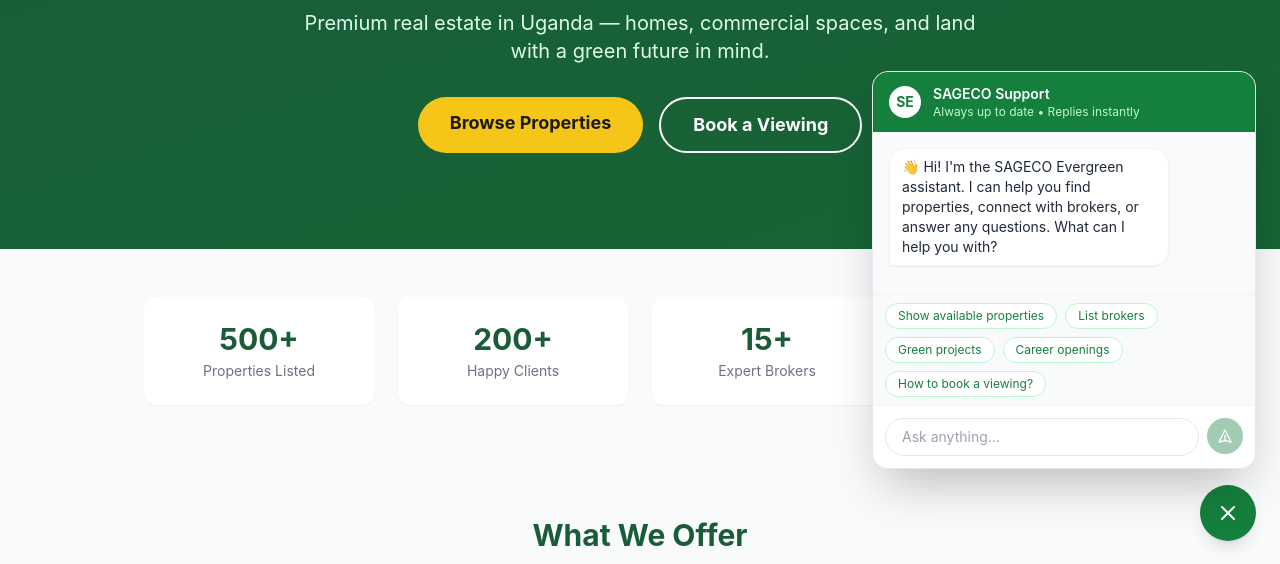
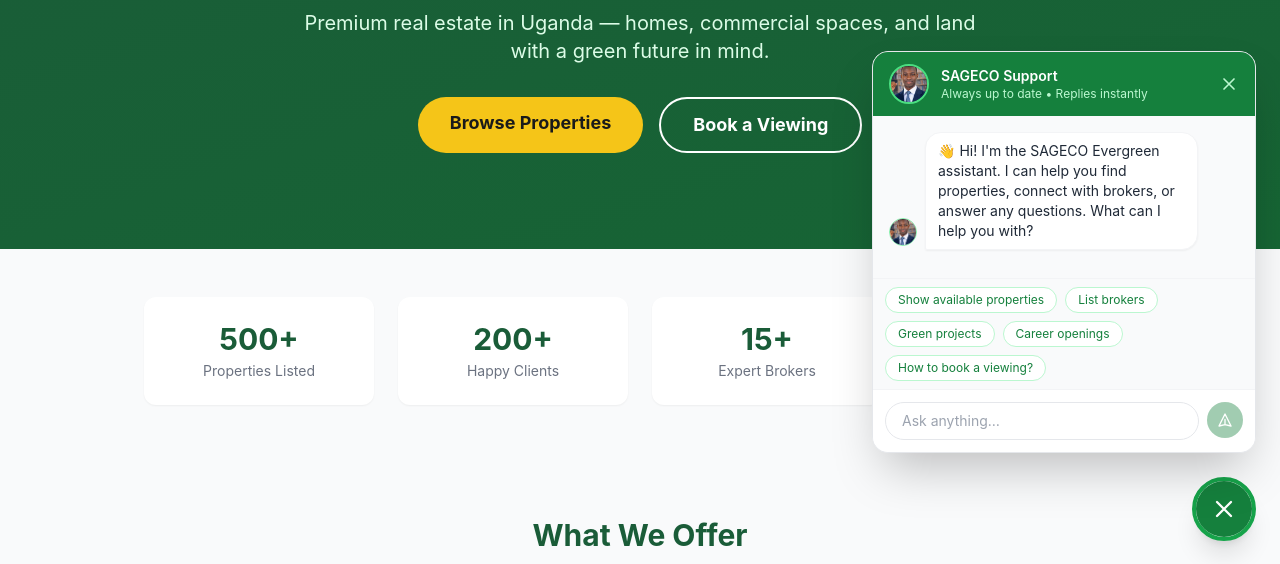
Before and after one commit to asiimwe3/sageco-evergreen, a Next.js app: page / in a window 1280 px wide. Both pictures are taken after a click on the button "Chat with us". Shown: the part 235-799 px from the top of the page. Built offline with nearby package versions, Linux system fonts and the light colour scheme; no server answers.

Commit message:
Use custom avatar photo as chatbot icon

```diff
--- a/components/ChatBot.jsx
+++ b/components/ChatBot.jsx
@@ -1,4 +1,5 @@
 import { useState, useRef, useEffect } from "react";
+import Image from "next/image";
 
 const QUICK_REPLIES = [
   "Show available properties",
@@ -7,6 +8,8 @@
   "Career openings",
   "How to book a viewing?",
 ];
+
+const AVATAR = "/chatbot-avatar.jpg";
 
 export default function ChatBot() {
   const [open, setOpen] = useState(false);
@@ -60,43 +63,69 @@
 
   return (
     <>
-      {/* Floating button */}
+      {/* Floating button — uses avatar photo */}
       <button
         onClick={() => setOpen((v) => !v)}
-        className="fixed bottom-6 right-6 z-50 w-14 h-14 bg-green-700 hover:bg-green-800 text-white rounded-full shadow-lg flex items-center justify-center transition-all"
+        className="fixed bottom-6 right-6 z-50 w-16 h-16 rounded-full shadow-xl border-4 border-green-600 overflow-hidden hover:scale-105 transition-transform"
         aria-label="Chat with us"
       >
         {open ? (
-          <svg xmlns="http://www.w3.org/2000/svg" className="w-6 h-6" fill="none" viewBox="0 0 24 24" stroke="currentColor">
-            <path strokeLinecap="round" strokeLinejoin="round" strokeWidth={2} d="M6 18L18 6M6 6l12 12" />
-          </svg>
+          <div className="w-full h-full bg-green-700 flex items-center justify-center">
+            <svg xmlns="http://www.w3.org/2000/svg" className="w-7 h-7 text-white" fill="none" viewBox="0 0 24 24" stroke="currentColor">
+              <path strokeLinecap="round" strokeLinejoin="round" strokeWidth={2} d="M6 18L18 6M6 6l12 12" />
+            </svg>
+          </div>
         ) : (
-          <svg xmlns="http://www.w3.org/2000/svg" className="w-6 h-6" fill="none" viewBox="0 0 24 24" stroke="currentColor">
-            <path strokeLinecap="round" strokeLinejoin="round" strokeWidth={2} d="M8 10h.01M12 10h.01M16 10h.01M9 16H5a2 2 0 01-2-2V6a2 2 0 012-2h14a2 2 0 012 2v8a2 2 0 01-2 2h-5l-5 5v-5z" />
-          </svg>
+          <Image
+            src={AVATAR}
+            alt="SAGECO Chat Assistant"
+            width={64}
+            height={64}
+            className="object-cover w-full h-full"
+          />
         )}
       </button>
 
       {/* Chat window */}
       {open && (
-        <div className="fixed bottom-24 right-6 z-50 w-80 sm:w-96 bg-white rounded-2xl shadow-2xl flex flex-col overflow-hidden border border-gray-200" style={{ maxHeight: "70vh" }}>
+        <div className="fixed bottom-28 right-6 z-50 w-80 sm:w-96 bg-white rounded-2xl shadow-2xl flex flex-col overflow-hidden border border-gray-200" style={{ maxHeight: "70vh" }}>
           {/* Header */}
           <div className="bg-green-700 text-white px-4 py-3 flex items-center gap-3">
-            <div className="w-8 h-8 bg-white rounded-full flex items-center justify-center">
-              <span className="text-green-700 font-bold text-sm">SE</span>
+            <div className="w-10 h-10 rounded-full overflow-hidden border-2 border-green-400 shrink-0">
+              <Image
+                src={AVATAR}
+                alt="SAGECO Assistant"
+                width={40}
+                height={40}
+                className="object-cover w-full h-full"
+              />
             </div>
             <div>
               <p className="font-semibold text-sm">SAGECO Support</p>
               <p className="text-xs text-green-200">Always up to date • Replies instantly</p>
             </div>
+            <button
+              onClick={() => setOpen(false)}
+              className="ml-auto text-green-200 hover:text-white transition"
+              aria-label="Close chat"
+            >
+              <svg xmlns="http://www.w3.org/2000/svg" className="w-5 h-5" fill="none" viewBox="0 0 24 24" stroke="currentColor">
+                <path strokeLinecap="round" strokeLinejoin="round" strokeWidth={2} d="M6 18L18 6M6 6l12 12" />
+              </svg>
+            </button>
           </div>
 
           {/* Messages */}
           <div className="flex-1 overflow-y-auto p-4 space-y-3 bg-gray-50">
             {messages.map((m, i) => (
-              <div key={i} className={`flex ${m.role === "user" ? "justify-end" : "justify-start"}`}>
+              <div key={i} className={`flex items-end gap-2 ${m.role === "user" ? "justify-end" : "justify-start"}`}>
+                {m.role === "assistant" && (
+                  <div className="w-7 h-7 rounded-full overflow-hidden border border-green-300 shrink-0 mb-1">
+                    <Image src={AVATAR} alt="Bot" width={28} height={28} className="object-cover w-full h-full" />
+                  </div>
+                )}
                 <div
-                  className={`max-w-[80%] px-3 py-2 rounded-2xl text-sm whitespace-pre-wrap ${
+                  className={`max-w-[78%] px-3 py-2 rounded-2xl text-sm whitespace-pre-wrap ${
                     m.role === "user"
                       ? "bg-green-700 text-white rounded-br-sm"
                       : "bg-white text-gray-800 shadow-sm border border-gray-100 rounded-bl-sm"
@@ -107,7 +136,10 @@
               </div>
             ))}
             {loading && (
-              <div className="flex justify-start">
+              <div className="flex justify-start items-end gap-2">
+                <div className="w-7 h-7 rounded-full overflow-hidden border border-green-300 shrink-0">
+                  <Image src={AVATAR} alt="Bot" width={28} height={28} className="object-cover w-full h-full" />
+                </div>
                 <div className="bg-white border border-gray-100 shadow-sm px-4 py-2 rounded-2xl rounded-bl-sm">
                   <span className="flex gap-1">
                     <span className="w-2 h-2 bg-green-400 rounded-full animate-bounce" style={{ animationDelay: "0ms" }} />
```
